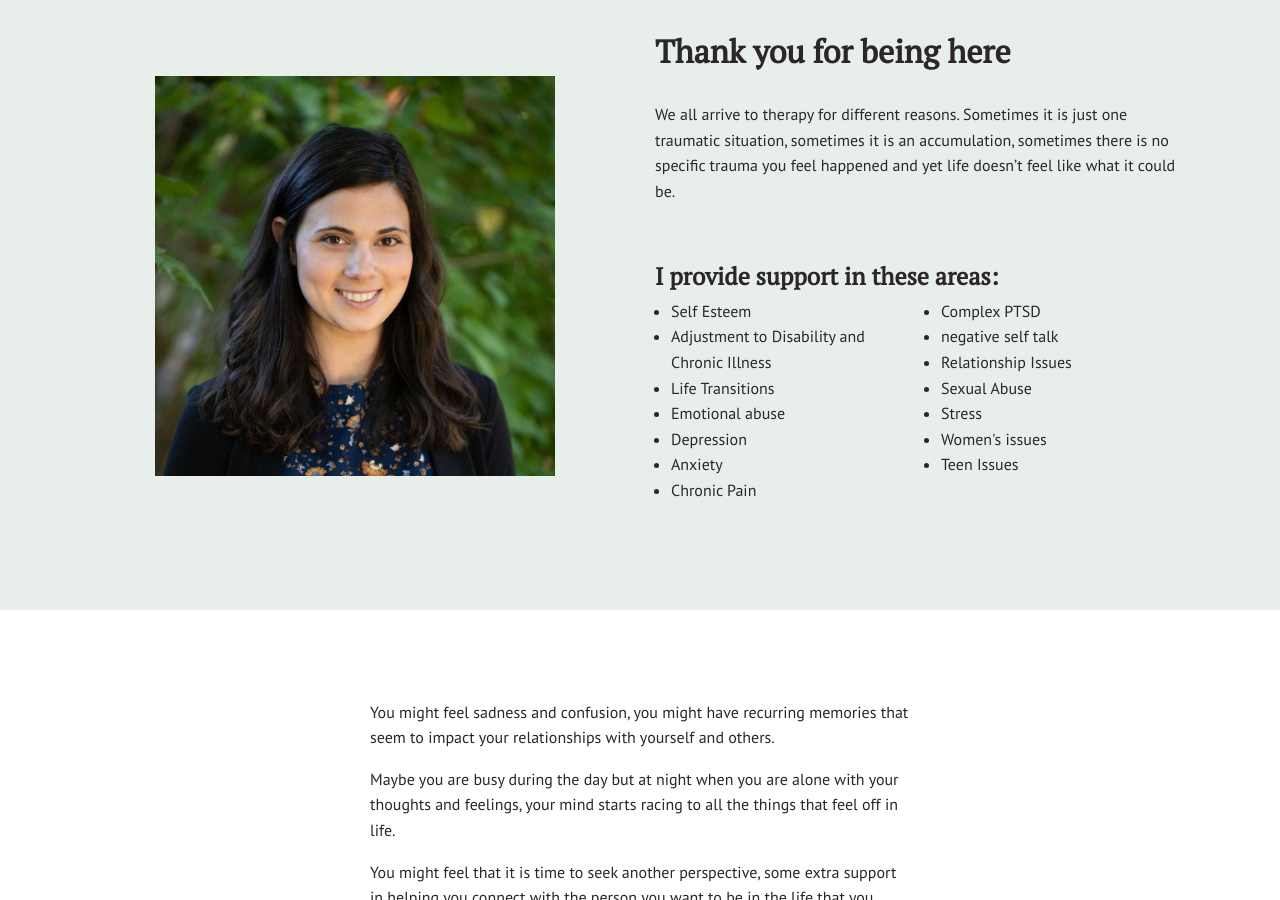
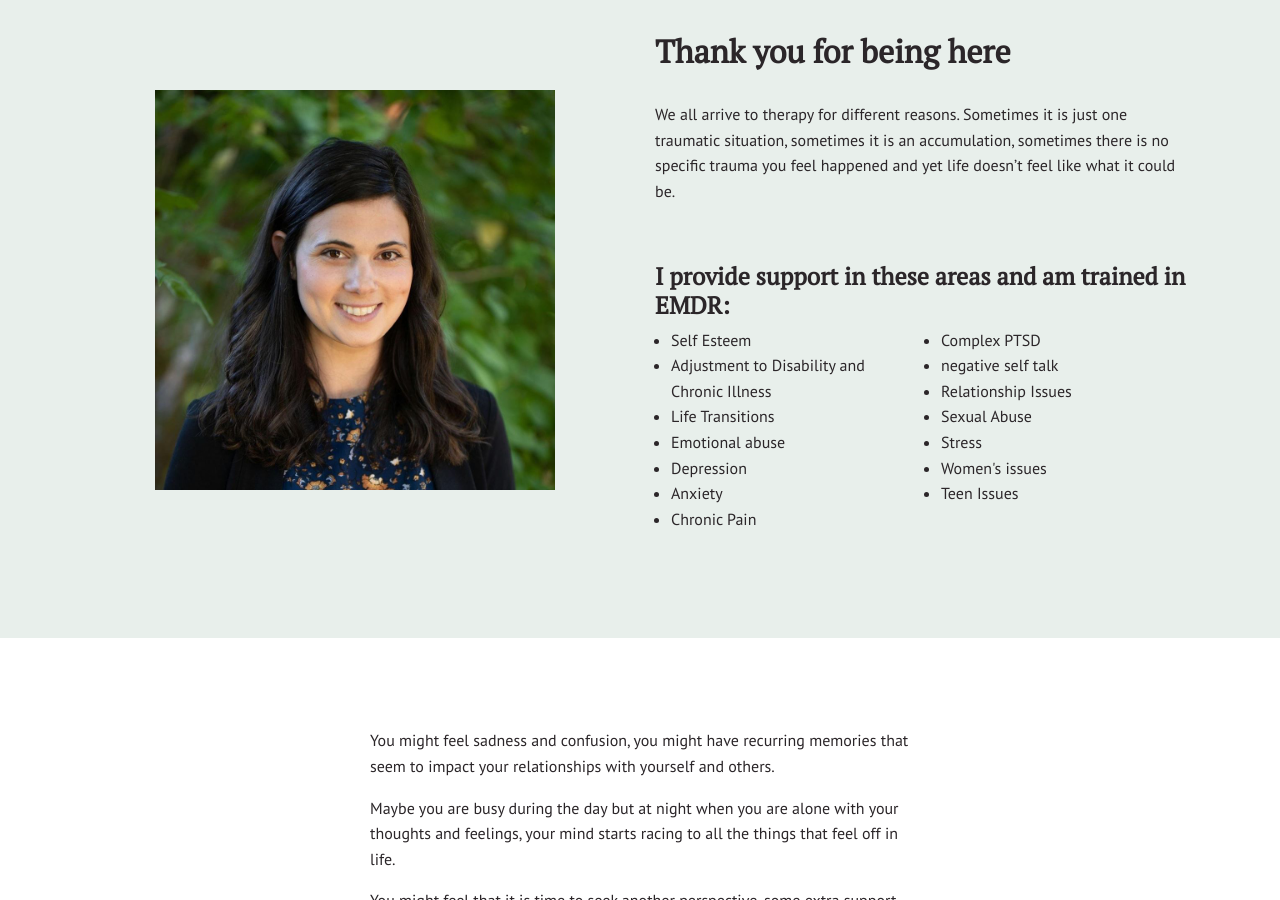
Before and after one commit to NickArrasate/perceptivecounseling, a Jekyll site: the page built from index.md, in a window 1280 px wide and 900 px high, scrolled down 502 px. Built offline with Jekyll 4.4.1, drawn with Linux system fonts in a browser that asks for light colours; nearby versions of some CDN libraries.

Commit message:
[HT] Edited item: content/_sections/home-2-content.html

```diff
--- a/content/_sections/home-2-content.html
+++ b/content/_sections/home-2-content.html
@@ -29,16 +29,14 @@ cta:
 
 ---
 <div class="d-flex align-items-center justify-content-around row">
-  <div class="col-md-6 text-center">
-    <img src="{{ page.head.img_path }}" alt="Lucy Sherman">
-  </div>
+<div class="col-md-6 text-center"><img src="{{ page.head.img_path }}" alt="Lucy Sherman" /></div>
 <div class="col-md-6">
 <h2>Thank you for being here</h2>
 <p>We all arrive to therapy for different reasons. Sometimes it is just one traumatic situation, sometimes it is an accumulation, sometimes there is no specific trauma you feel happened and yet life doesn&rsquo;t feel like what it could be.</p>
 <p>&nbsp;</p>
 <div class="d-flex align-items-center justify-content-around row">
 <div class="col-12">
-  <h4>I provide support in these areas:</h4>
+<h4>I provide support in these areas and am trained in EMDR:</h4>
 <ul class="home-list" style="columns: 2; padding-left: 16px;">
 <li>Self Esteem</li>
 <li>Adjustment to Disability and Chronic Illness</li>
```
Lines whose indentation alone changed are shown as unchanged.
